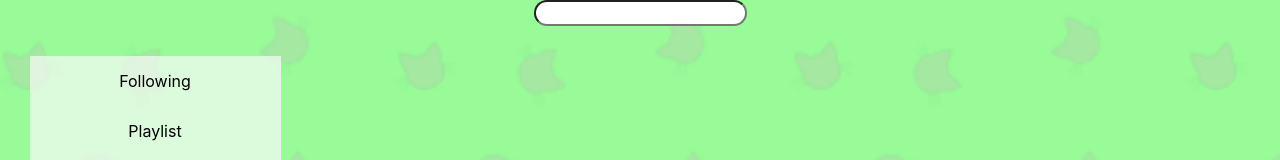
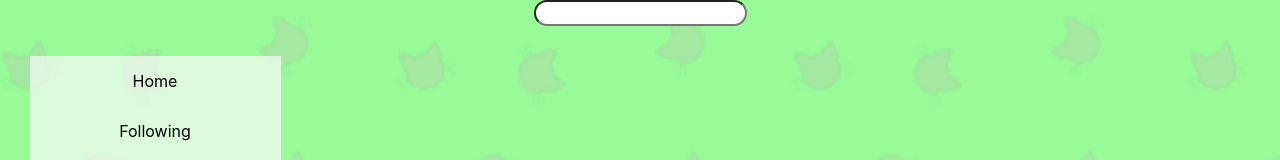
Before and after one commit to kcharris/CatCafeLearningPlatform, a React (Create React App) app in the folder cclp/: page / in a window 1280 px wide. Shown: the top 160 px of the page. Built offline with nearby package versions, Linux system fonts and the light colour scheme.

Commit message:
Add Home tab to navbar

```diff
--- a/cclp/src/App.tsx
+++ b/cclp/src/App.tsx
@@ -37,6 +37,9 @@ function App() {
       <div className='navbarAndContent'>
           <Sidebar className="sideBar" defaultValue="Explore">
             <Menu>
+              <MenuItem onClick={()=> handleButtonClick(videoPlayer)}>
+                <div>Home</div>
+              </MenuItem>
               <MenuItem onClick={()=> handleButtonClick(aTest)}>
                 <div>Following</div>
               </MenuItem>
```
